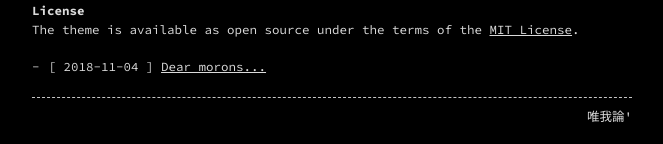
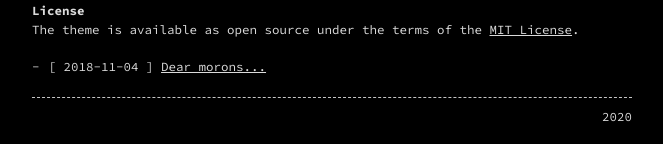
Before and after one commit to theodoreshin99/theodoreshin99.github.io, a Jekyll site: the page built from README.md, in a window 1280 px wide and 900 px high, scrolled down 2525 px. Shown: the part 753-897 px from the top of the window, without its empty margins (308-971 px from the left). Built offline with Jekyll 4.4.1, drawn with Linux system fonts in a browser that asks for light colours; our own code applies the rules of GitHub Pages for plain Markdown files.

Commit message:
Update _config.yml

```diff
--- a/_config.yml
+++ b/_config.yml
@@ -9,7 +9,7 @@ header_pages:
 
 style: dark
 
-footer: 唯我論'</a>
+footer: 2020</a>
 
 # Build settings
 markdown: kramdown
```
